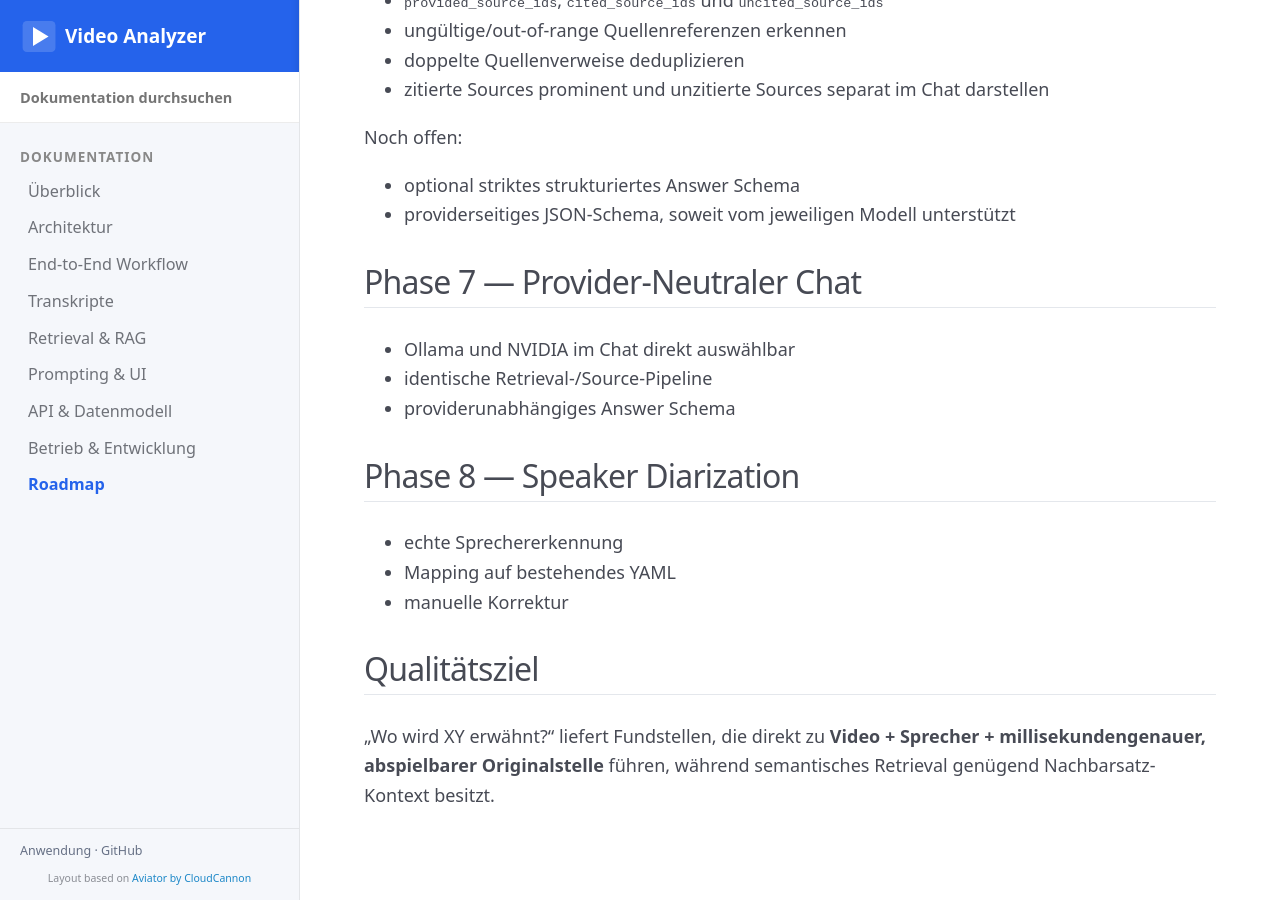
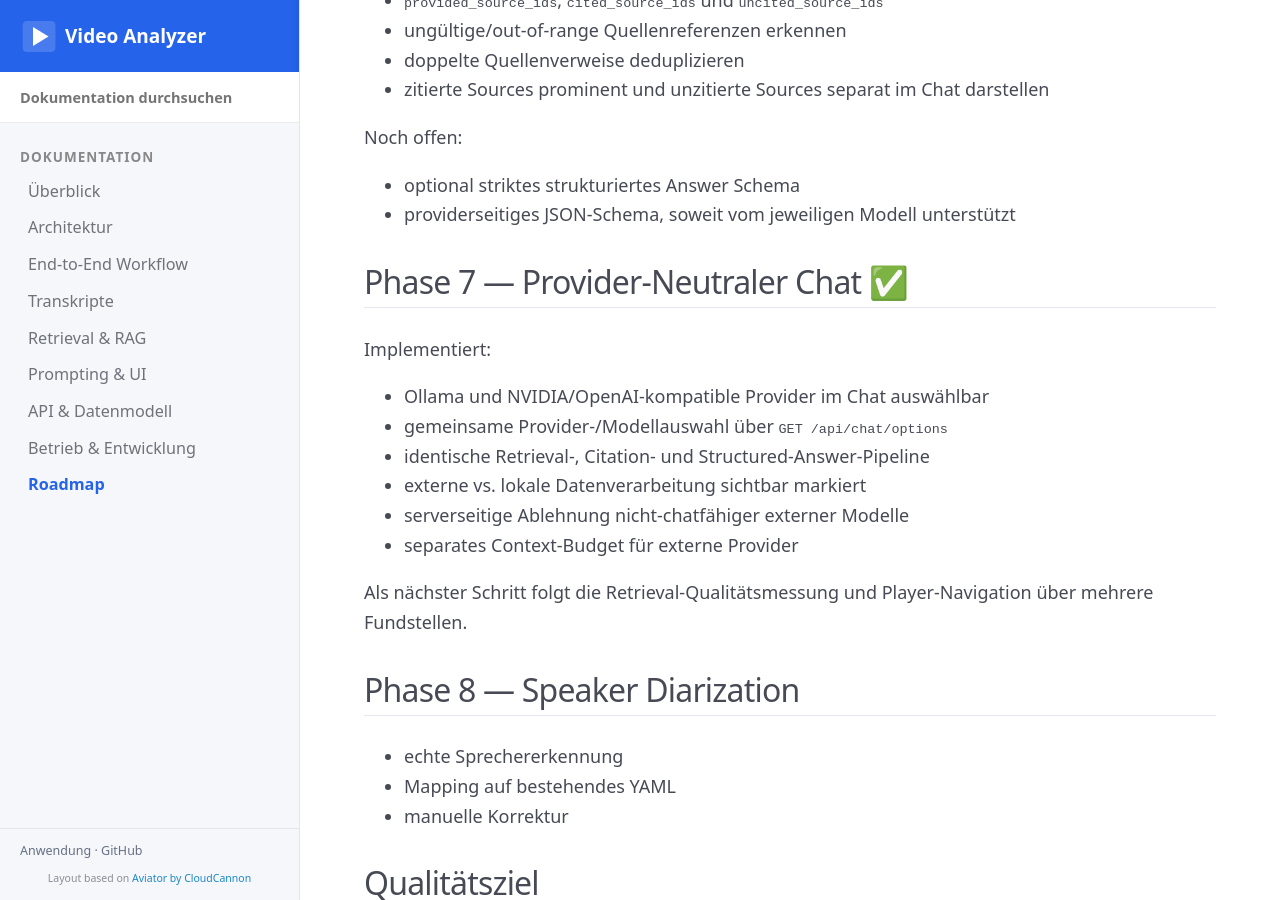
Before and after one commit to r14r/boersenfuehrerschein-videoanalyzer-public, a Jekyll site: the page built from docs/roadmap.md, in a window 1280 px wide and 900 px high, scrolled down 2196 px. Built offline with Jekyll 4.4.1, drawn with Linux system fonts in a browser that asks for light colours.

Commit message:
Document provider-neutral chat

```diff
--- a/docs/roadmap.md
+++ b/docs/roadmap.md
@@ -86,11 +86,18 @@ Noch offen:
 - optional striktes strukturiertes Answer Schema
 - providerseitiges JSON-Schema, soweit vom jeweiligen Modell unterstützt
 
-## Phase 7 — Provider-Neutraler Chat
+## Phase 7 — Provider-Neutraler Chat ✅
 
-- Ollama und NVIDIA im Chat direkt auswählbar
-- identische Retrieval-/Source-Pipeline
-- providerunabhängiges Answer Schema
+Implementiert:
+
+- Ollama und NVIDIA/OpenAI-kompatible Provider im Chat auswählbar
+- gemeinsame Provider-/Modellauswahl über `GET /api/chat/options`
+- identische Retrieval-, Citation- und Structured-Answer-Pipeline
+- externe vs. lokale Datenverarbeitung sichtbar markiert
+- serverseitige Ablehnung nicht-chatfähiger externer Modelle
+- separates Context-Budget für externe Provider
+
+Als nächster Schritt folgt die Retrieval-Qualitätsmessung und Player-Navigation über mehrere Fundstellen.
 
 ## Phase 8 — Speaker Diarization
 
```
